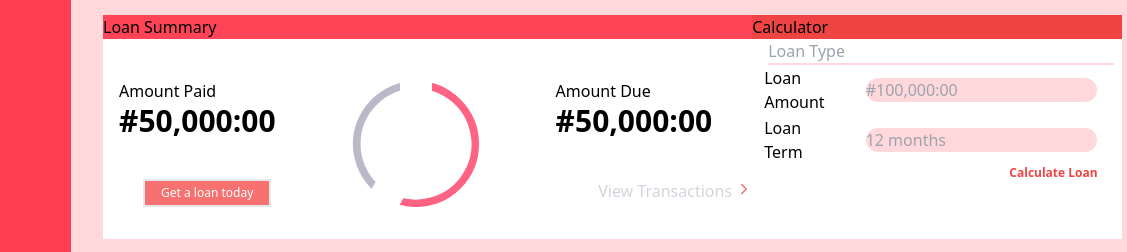
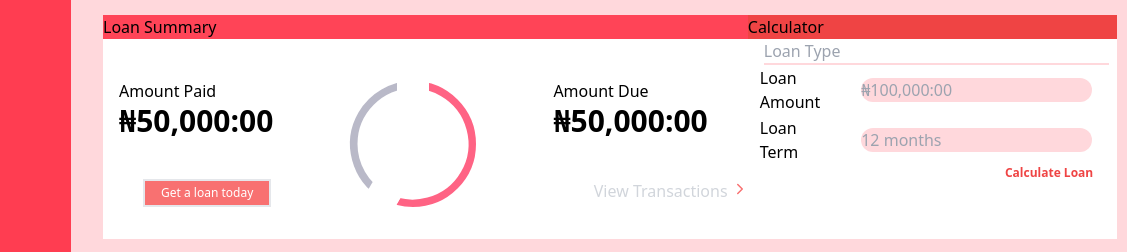
Before and after one commit to saheedibrahim/ubuntu-project, a website: page index.html in a window 1280 px wide. Shown: the part 331-583 px from the top of the page, 153-1280 px from the left. Drawn offline with nearby package versions, Linux system fonts and the light colour scheme.

Commit message:
change # to naira

```diff
--- a/index.html
+++ b/index.html
@@ -228,7 +228,7 @@
                     <div>
                         <div class="mr-10">
                             <p class="mt-10 ml-4">Amount Paid</p>
-                            <p class="mb-10 ml-4 text-3xl font-bold">#50,000:00</p>
+                            <p class="mb-10 ml-4 text-3xl font-bold">₦50,000:00</p>
                         </div>
                         <button class="ml-10 bg-red-400 text-xs text-white border-2 py-1 px-4">Get a loan today</button>
                     </div>
@@ -238,7 +238,7 @@
                     <div>
                         <div class="ml-10">
                             <p class="mt-10 mr-10">Amount Due</p>
-                            <p class="mb-10 mr-10 text-3xl font-bold">#50,000:00</p>
+                            <p class="mb-10 mr-10 text-3xl font-bold">₦50,000:00</p>
                         </div>
                         <div class="flex justify-end items-center">
                             <span class="text-gray-300">View Transactions
@@ -254,7 +254,7 @@
                     <table class="">
                         <tr class="mb-8">
                             <td class="pr-10 pl-3"><label for="">Loan Amount</label></td>
-                            <td><input type="text" placeholder="#100,000:00" class="rounded-xl bg-bodyColor"></td>
+                            <td><input type="text" placeholder="₦100,000:00" class="rounded-xl bg-bodyColor"></td>
                         </tr>
                         <tr class="mb-8">
                             <td class="pr-10 pl-3"><label for="">Loan Term</label></td>
```
